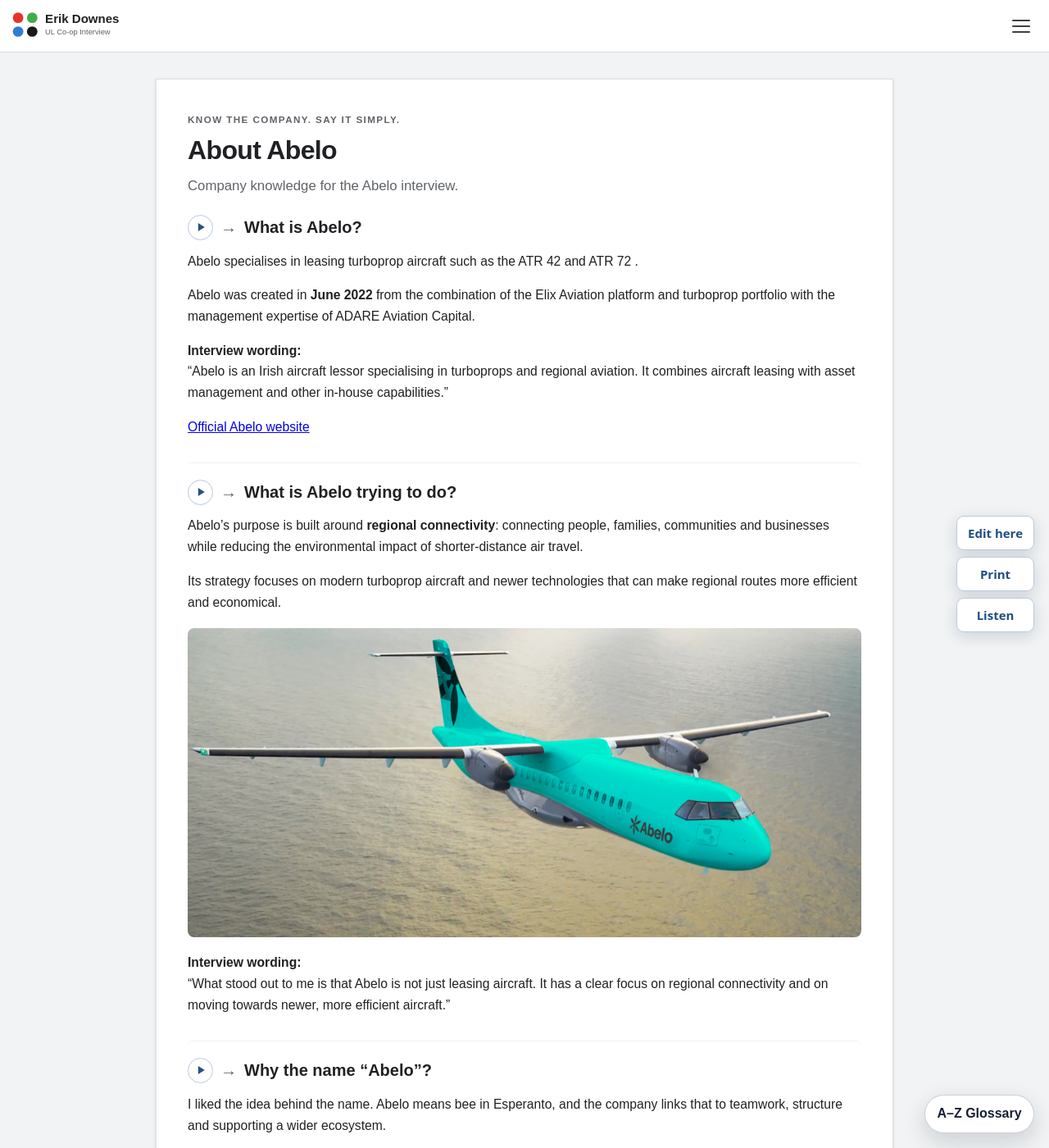
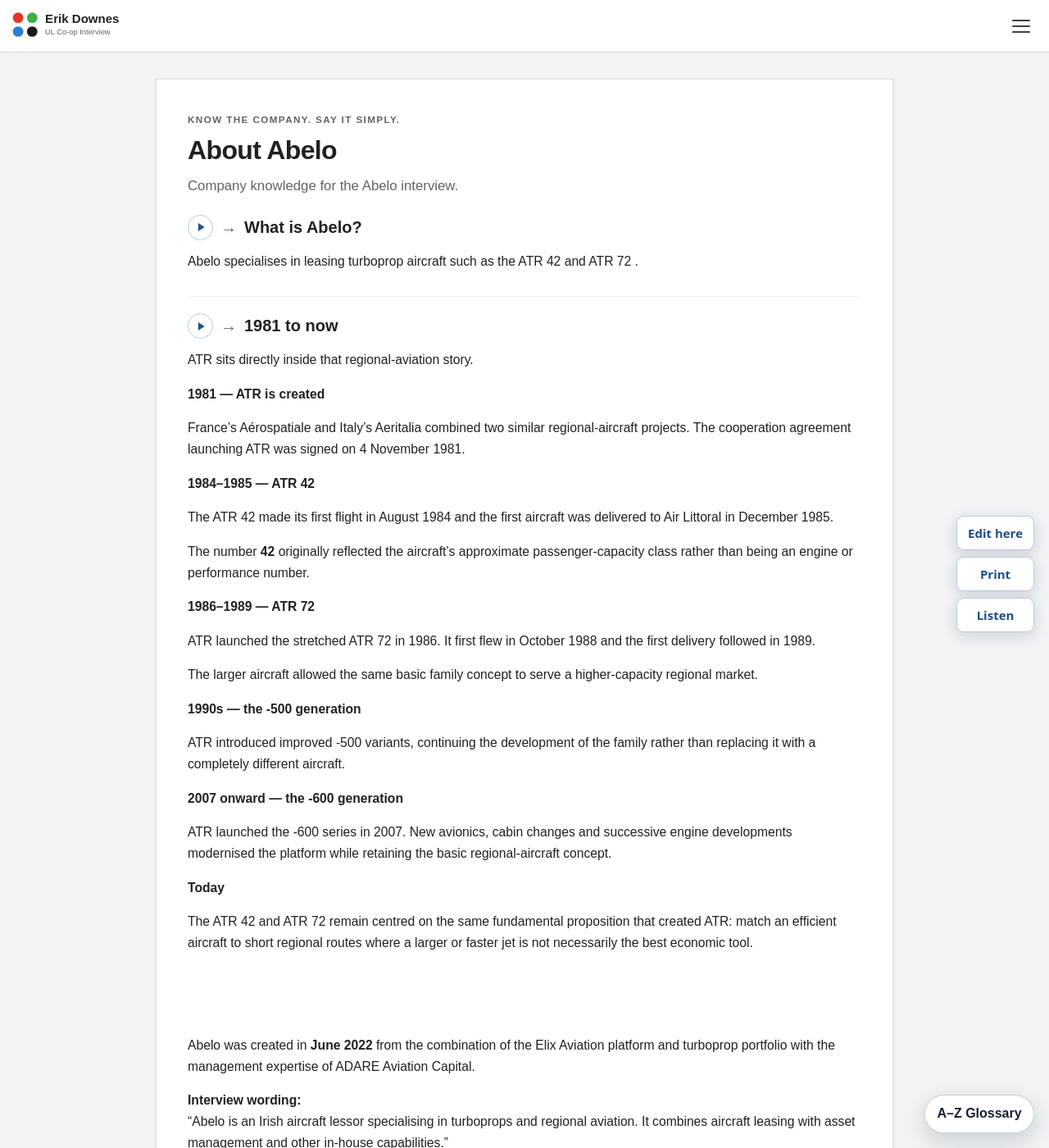
Before and after one commit to ronandownes/coop, a Jekyll site: the page built from abelo.md, in a window 1280 px wide and 1400 px high. Shown: the whole window at 82% size. Built offline with Jekyll 4.4.1, drawn with Linux system fonts in a browser that asks for light colours.

Commit message:
Update abelo.md (via Pages CMS)

```diff
--- a/abelo.md
+++ b/abelo.md
@@ -11,6 +11,46 @@
 
 
 Abelo specialises in  leasing turboprop aircraft such as the ATR 42 and ATR 72  .
+
+
+
+## ATR | 1981 to now
+
+ATR sits directly inside that regional-aviation story.
+
+**1981 — ATR is created**
+
+France's Aérospatiale and Italy's Aeritalia combined two similar regional-aircraft projects. The cooperation agreement launching ATR was signed on 4 November 1981.
+
+**1984–1985 — ATR 42**
+
+The ATR 42 made its first flight in August 1984 and the first aircraft was delivered to Air Littoral in December 1985.
+
+The number **42** originally reflected the aircraft's approximate passenger-capacity class rather than being an engine or performance number.
+
+**1986–1989 — ATR 72**
+
+ATR launched the stretched ATR 72 in 1986. It first flew in October 1988 and the first delivery followed in 1989.
+
+The larger aircraft allowed the same basic family concept to serve a higher-capacity regional market.
+
+**1990s — the -500 generation**
+
+ATR introduced improved -500 variants, continuing the development of the family rather than replacing it with a completely different aircraft.
+
+**2007 onward — the -600 generation**
+
+ATR launched the -600 series in 2007. New avionics, cabin changes and successive engine developments modernised the platform while retaining the basic regional-aircraft concept.
+
+**Today**
+
+The ATR 42 and ATR 72 remain centred on the same fundamental proposition that created ATR: match an efficient aircraft to short regional routes where a larger or faster jet is not necessarily the best economic tool.
+
+
+
+&nbsp;
+
+&nbsp;
 
 Abelo was created in **June 2022** from the combination of the Elix Aviation platform and turboprop portfolio with the management expertise of ADARE Aviation Capital.
 
```
